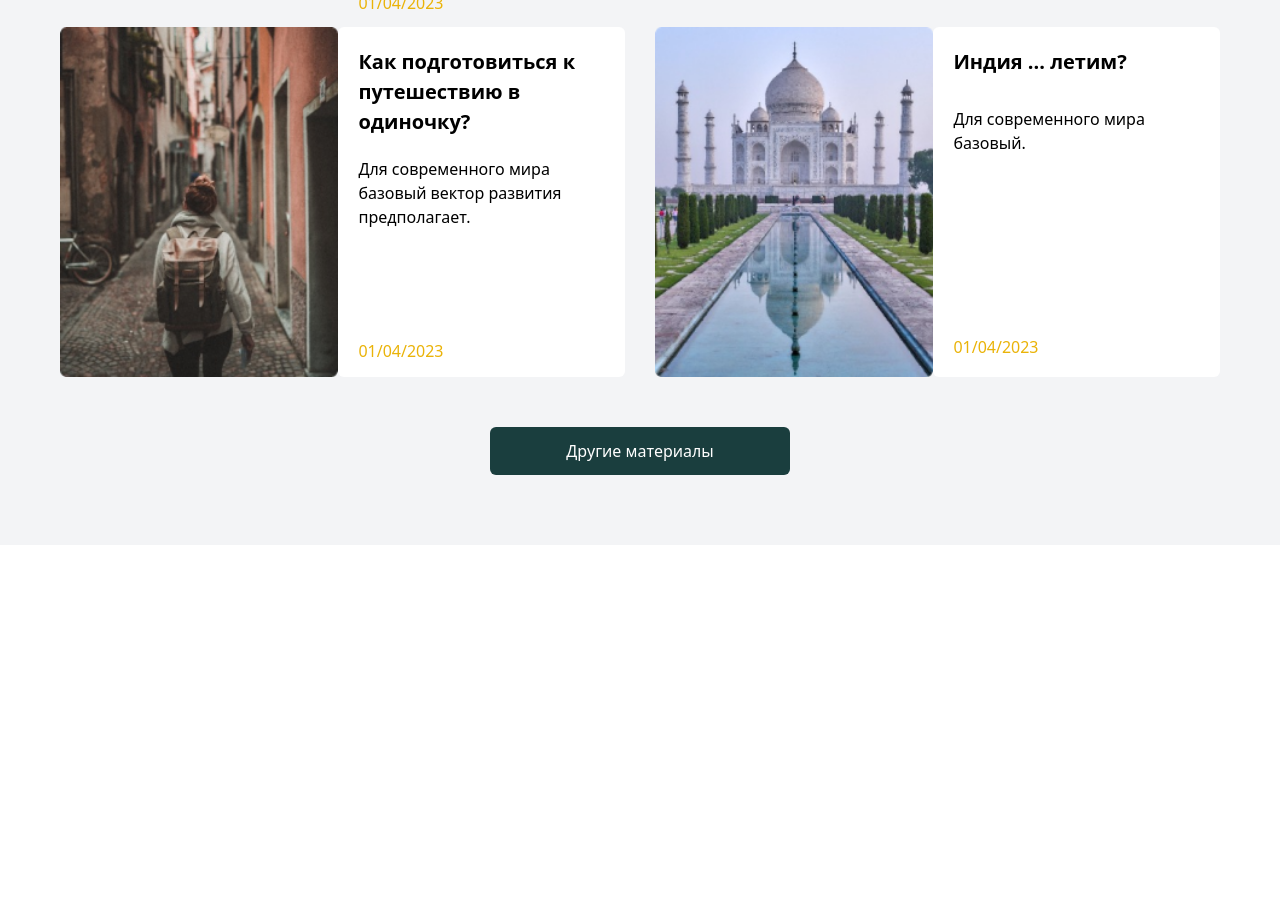
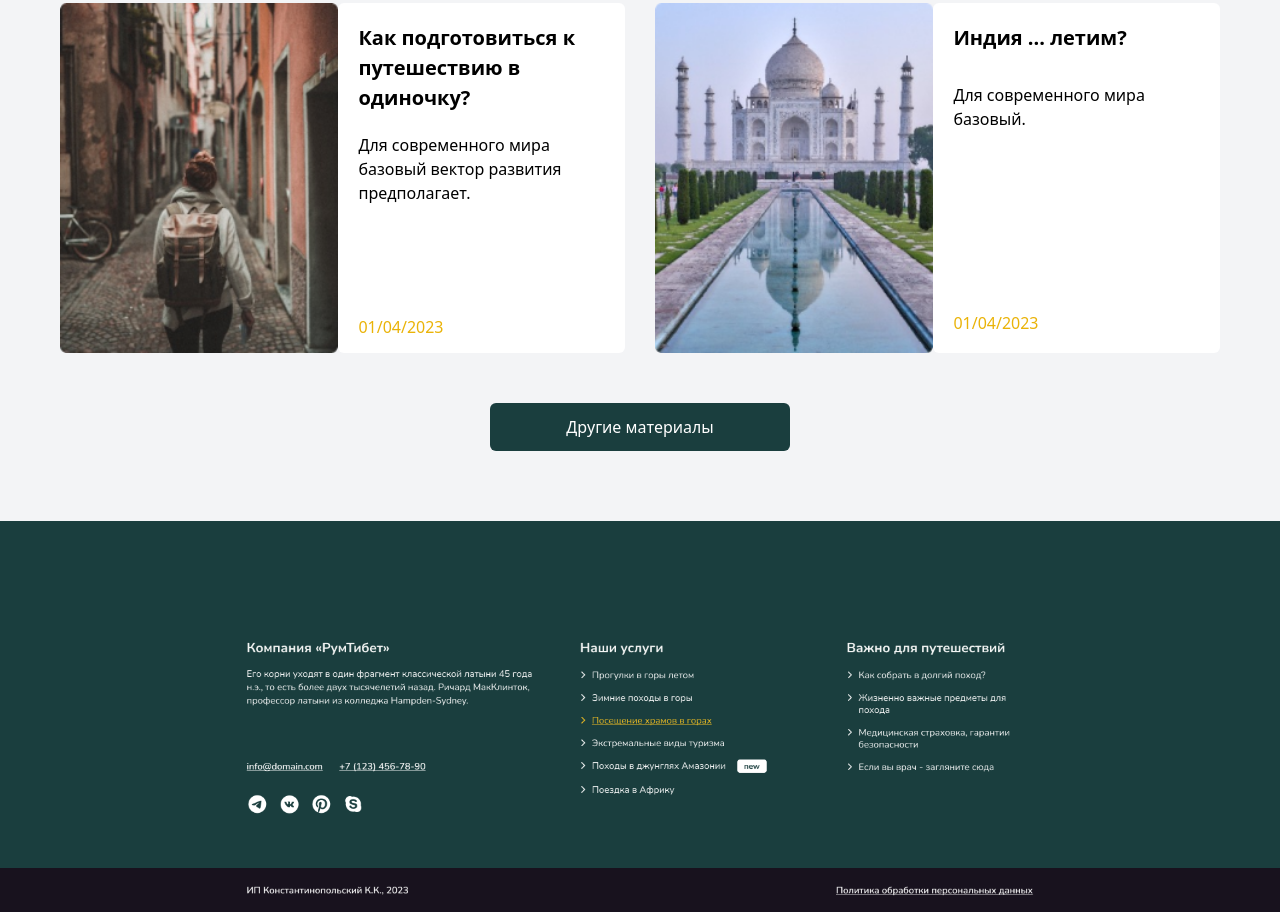
Before and after one commit to bilolrahimov/server, a website: page src/index.html in a window 1280 px wide. Shown: the part 3700-4612 px from the top of the page. Before the commit the page ends 4245 px from the top, so only its background shows below. Drawn offline with nearby package versions, Linux system fonts and the light colour scheme; files that its build step writes are made by us from their sources.

Commit message:
bilol branch

```diff
--- a/src/index.html
+++ b/src/index.html
@@ -128,7 +128,7 @@
         </div>
     </main>
 
-sectionFooter
+
     <footer class="bg-gray-100">
         <footer class="px-[20px] py-[70px] max-w-[1200px] m-auto justify-between">
             <div class="text-center">
@@ -194,6 +194,11 @@
         </footer>
     </footer>
 
+    <footer>
+        <img class="hidden lg:block" src="./assets/Подвал сайта.png" alt="">
+        <img class="lg:hidden" src="./assets/Подвал сайта copy.png" alt="">
+    </footer>
+
 </body>
 
 </html>
```
Also changed, not shown: src/assets/Подвал сайта copy.png (added), src/assets/Подвал сайта.png (added).
